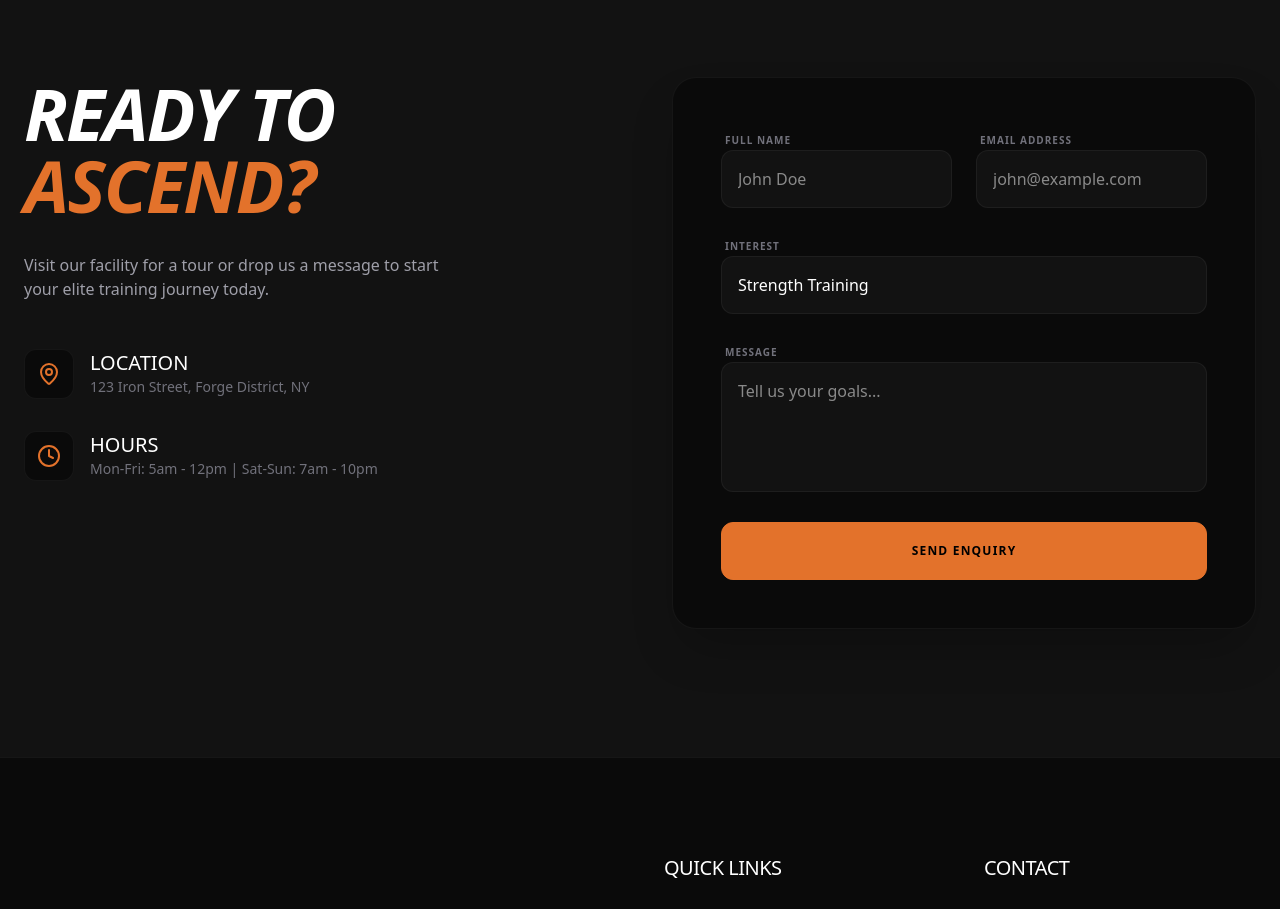
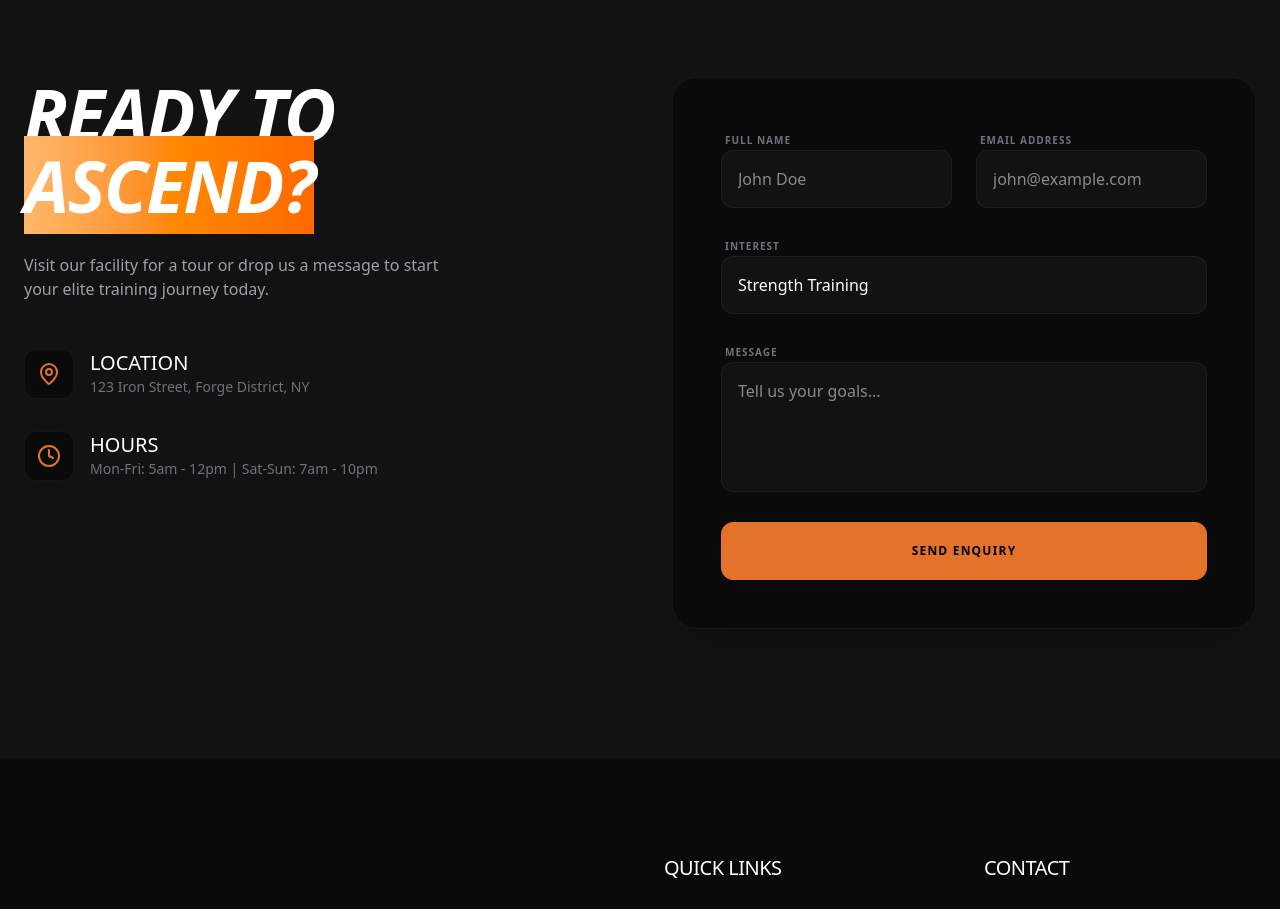
Before and after one commit to Chirantanv19/Titan-Build, a Next.js app: page / in a window 1280 px wide. Shown: the part 3140-4049 px from the top of the page. Built offline with nearby package versions, Linux system fonts and the light colour scheme.

Commit message:
change the contact form

```diff
--- a/src/components/sections/Contact.tsx
+++ b/src/components/sections/Contact.tsx
@@ -13,7 +13,8 @@ export default function Contact() {
           {/* Left Side: Info */}
           <div>
             <h2 className="text-5xl md:text-7xl font-black italic mb-8 uppercase">
-              Ready to <span className="text-primary">Ascend?</span>
+              Ready to <span className="bg-gradient-to-r
+     from-orange-300 via-orange-400  to-orange-500 group">Ascend?</span>
             </h2>
             <p className="text-zinc-400 mb-12 max-w-md">
               Visit our facility for a tour or drop us a message to start your elite training journey today.
```
